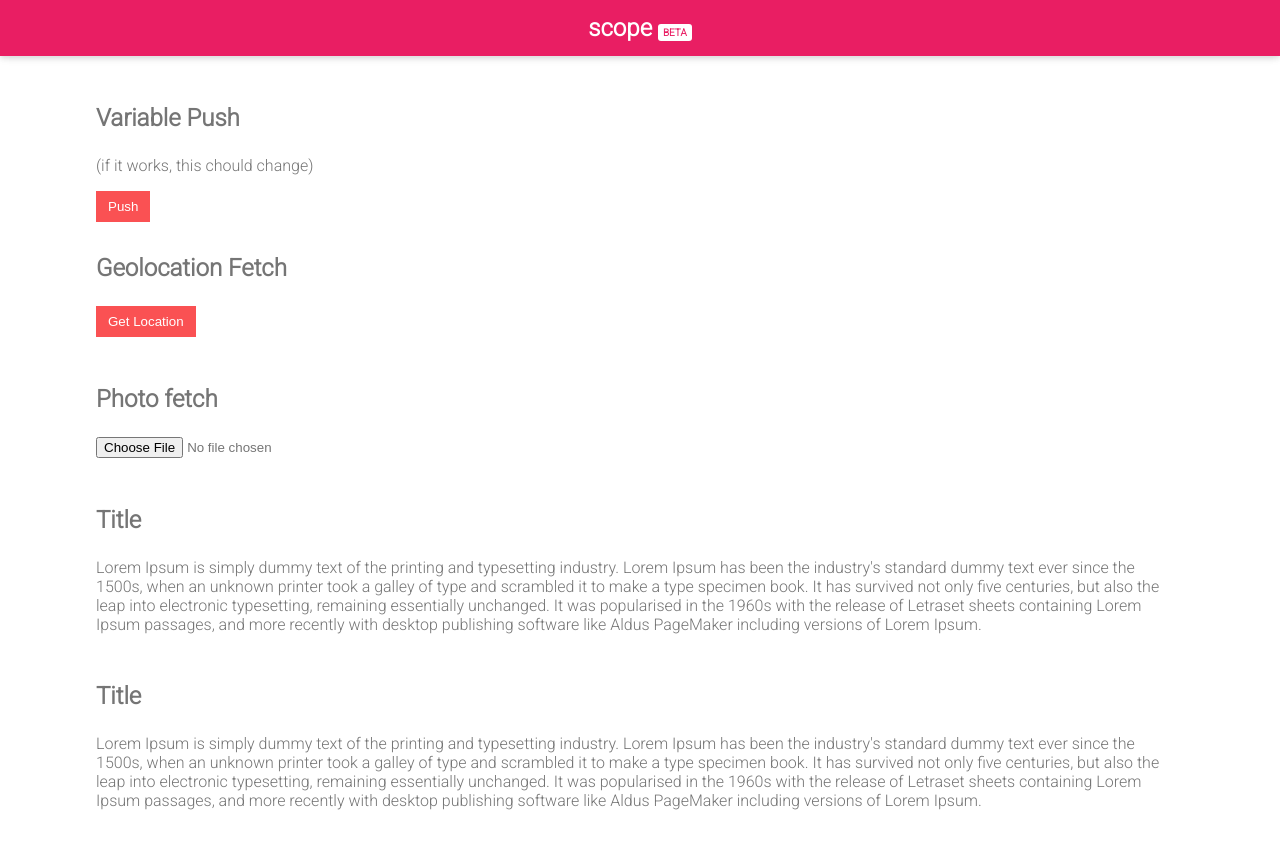
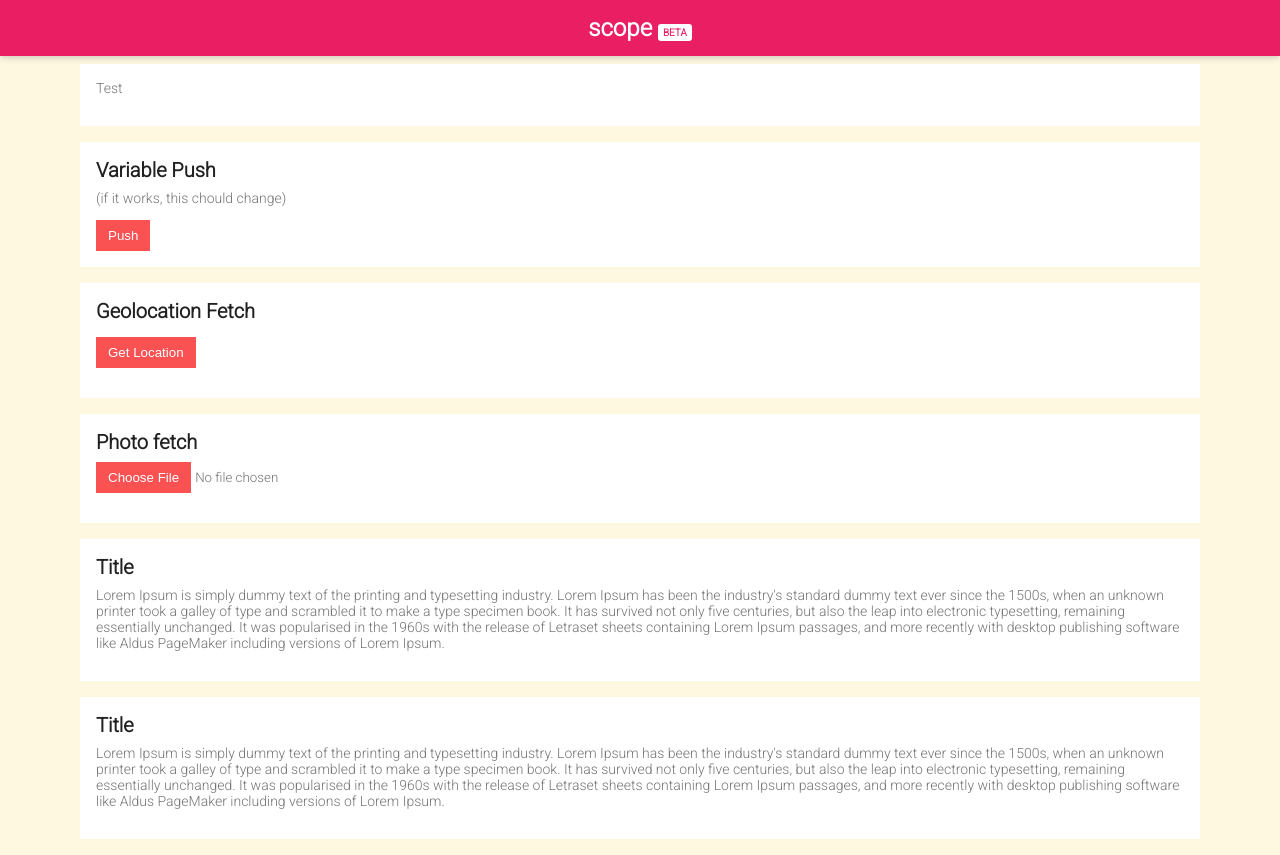
Before and after one commit to domainbn/scope-beta, a PHP site: page / in a window 1280 px wide. Before the commit the page ends 810 px from the top, so only its background shows below. Run offline with PHP 8.4, Linux system fonts and the light colour scheme.

Commit message:
Typeface sizes adjustment

```diff
--- a/home.html
+++ b/home.html
@@ -22,9 +22,8 @@
                 <div class="scp-feed">
 
                     <div id="xcore" class="scp-post">
-
+                        <p>Test</p>
                     </div>
-
 
                     <div class="scp-post">
                         <h3>Variable Push</h3>
--- a/style.css
+++ b/style.css
@@ -1,9 +1,12 @@
 html, body {
     margin: 0;
     font-family: 'Roboto', sans-serif;
-    background: #fff;
-/*    color: rgba(0,0,0,.87);*/
+    background: #FFF8E1;
     color: #757575;
+}
+
+input {
+    font-family: 'Roboto', sans-serif;
 }
 
 a {
@@ -11,12 +14,22 @@ a {
     color: white;
 }
 
-h3 {
+h3, p {
     margin-top: 0;
-    font-size: 24px;
 }
 
-button {
+h3 {
+    font-size: 20px;
+    margin-bottom: 8px;
+    color: #212121;
+}
+
+p {
+    font-size: 14px;
+}
+
+
+input[type="button" i], input[type="submit" i], input[type="reset" i], input[type="file" i]::-webkit-file-upload-button, button {
     background: #FA5153;
     color: white;
     padding: 8px 12px;
@@ -83,7 +96,7 @@ button:active {
     width: 85%;
     margin: 0 auto 16px auto;
     background: #fff;
-    padding: 8px 16px;
+    padding: 16px;
 /*    border-bottom: 1px solid #999999;*/
 }
 
```
